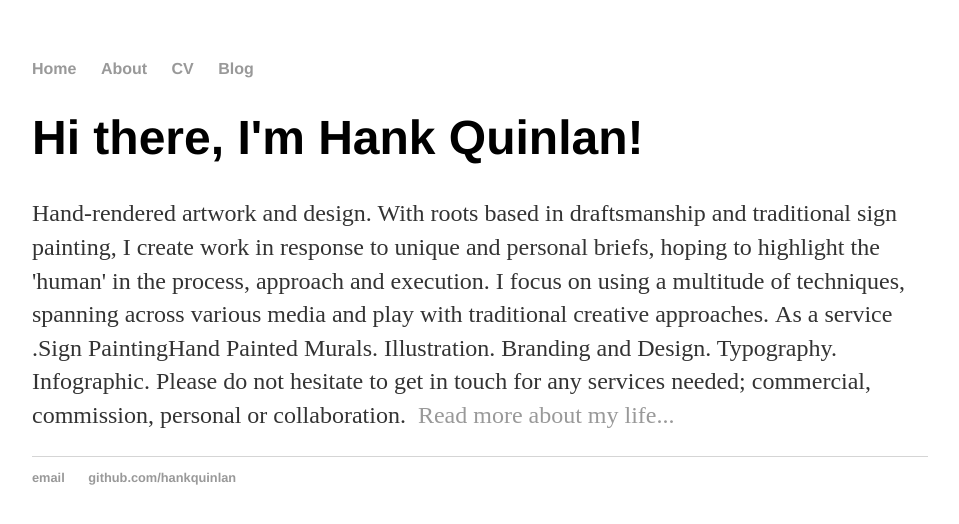
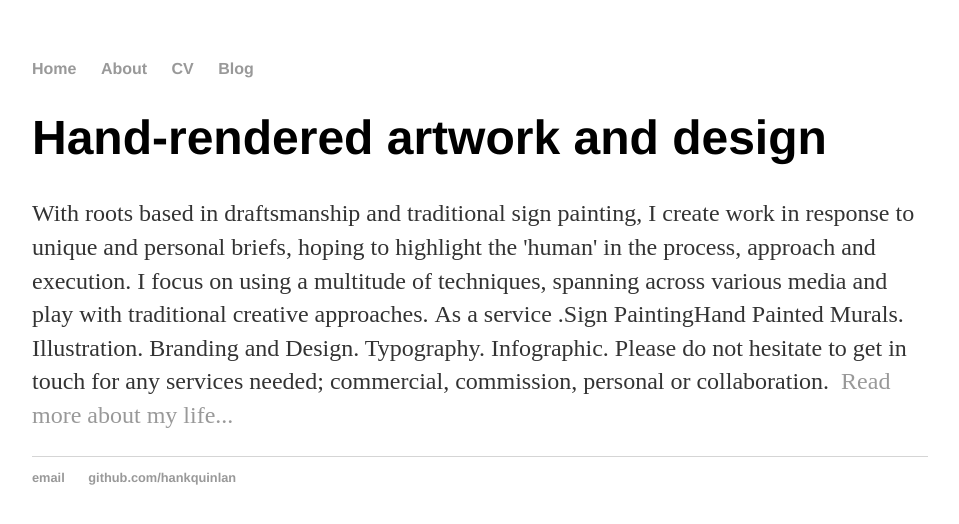
Before and after one commit to willwaltonfreeman/willwaltonfreeman.github.io, a Jekyll site: the page built from about/index.html, in a window 1280 px wide. Shown: the top 524 px of the page, without its empty margins (160-1119 px from the left). Built offline with Jekyll 4.4.1, drawn with Linux system fonts in a browser that asks for light colours.

Commit message:
Update index.html

```diff
--- a/about/index.html
+++ b/about/index.html
@@ -3,7 +3,7 @@
 title: Hank Quinlan, Horrible Cop
 ---
 <div class="blurb">
-	<h1>Hi there, I'm Hank Quinlan!</h1>
-	<p>Hand-rendered artwork and design. With roots based in draftsmanship and traditional sign painting, I create work in response to unique and personal briefs, hoping to highlight the 'human' in the process, approach and execution. I focus on using a multitude of techniques, spanning across various media and play with traditional creative approaches. As a service .Sign PaintingHand Painted Murals. Illustration. Branding and Design. Typography. Infographic. Please do not hesitate to get in touch for any services needed; commercial, commission, personal or collaboration.
+	<h1>Hand-rendered artwork and design</h1>
+	<p>With roots based in draftsmanship and traditional sign painting, I create work in response to unique and personal briefs, hoping to highlight the 'human' in the process, approach and execution. I focus on using a multitude of techniques, spanning across various media and play with traditional creative approaches. As a service .Sign PaintingHand Painted Murals. Illustration. Branding and Design. Typography. Infographic. Please do not hesitate to get in touch for any services needed; commercial, commission, personal or collaboration.
 <a href="/about">Read more about my life...</a></p>
 </div><!-- /.blurb -->
```
